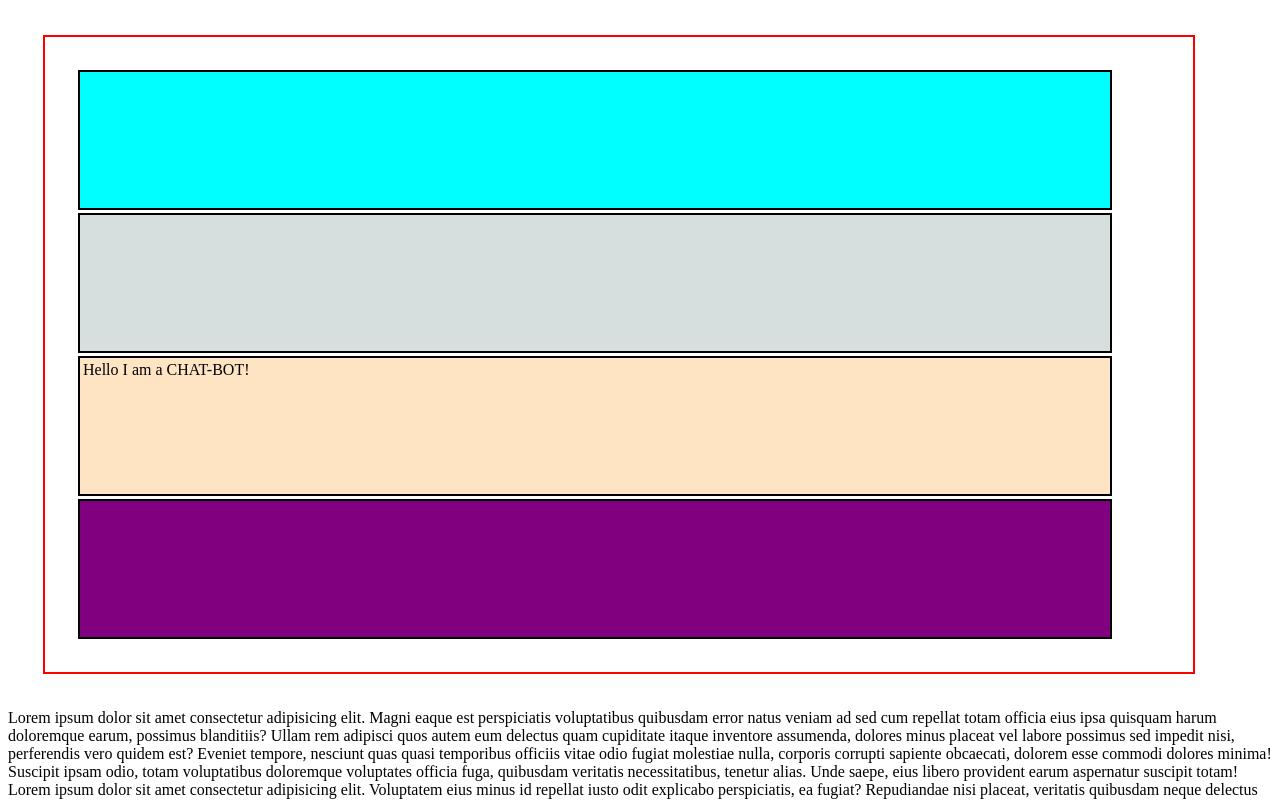
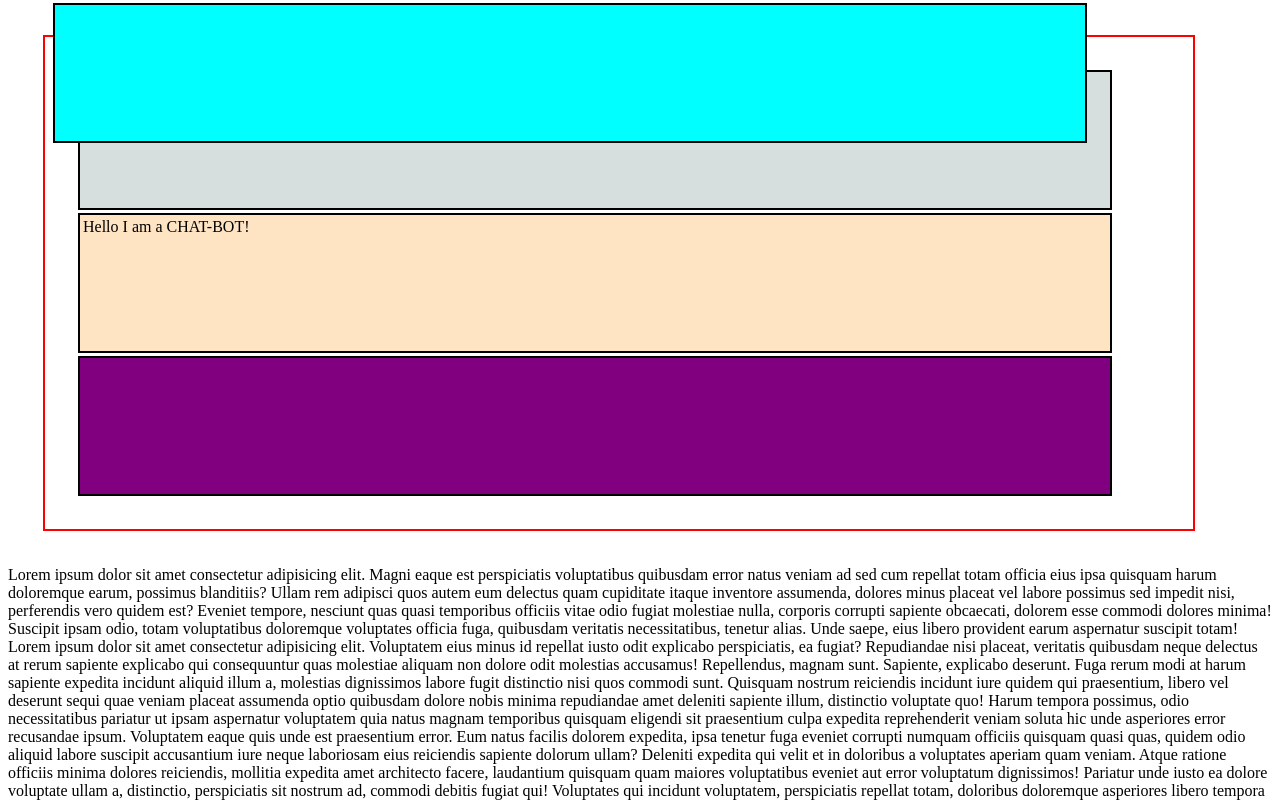
Before and after one commit to mishthi-jaiswal/FromTagsToApps, a plain HTML site: page CSS/Lesson_28_position_property/index.html in a window 1280 px wide. Shown: the top 800 px of the page. Drawn offline with Linux system fonts and the light colour scheme.

Commit message:
Exception for positional elements

```diff
--- a/CSS/Lesson_28_position_property/index.html
+++ b/CSS/Lesson_28_position_property/index.html
@@ -19,13 +19,13 @@
 
         .box1 {
             background-color: aqua;
-            position: sticky;
+            /* position: sticky;
+            top:0px; */
+
+            position: absolute;
+            /*top is applied wrt to nearest positional ancestor*/
             top:0px;
-
-            /* position: absolute; */
-            /*top is applied wrt to nearest positional ancestor*/
-            /* top:0px;
-            left:50px */
+            left:50px
 
 
 
@@ -57,11 +57,16 @@
 
         }
         .parent{
-            position: relative;
+            /* position: relative; */
             width:85vw;
             border: 2px solid red;
             margin: 35px;
             padding: 30px;
+
+            /* Exception: transform, filter, or perspective properties can also make an element appear as positioned */
+            /* transform: translate(0); */
+            /* filter: invert(0); */
+            /* perspective: 0em; */
         }
     </style>
 </head>
```
